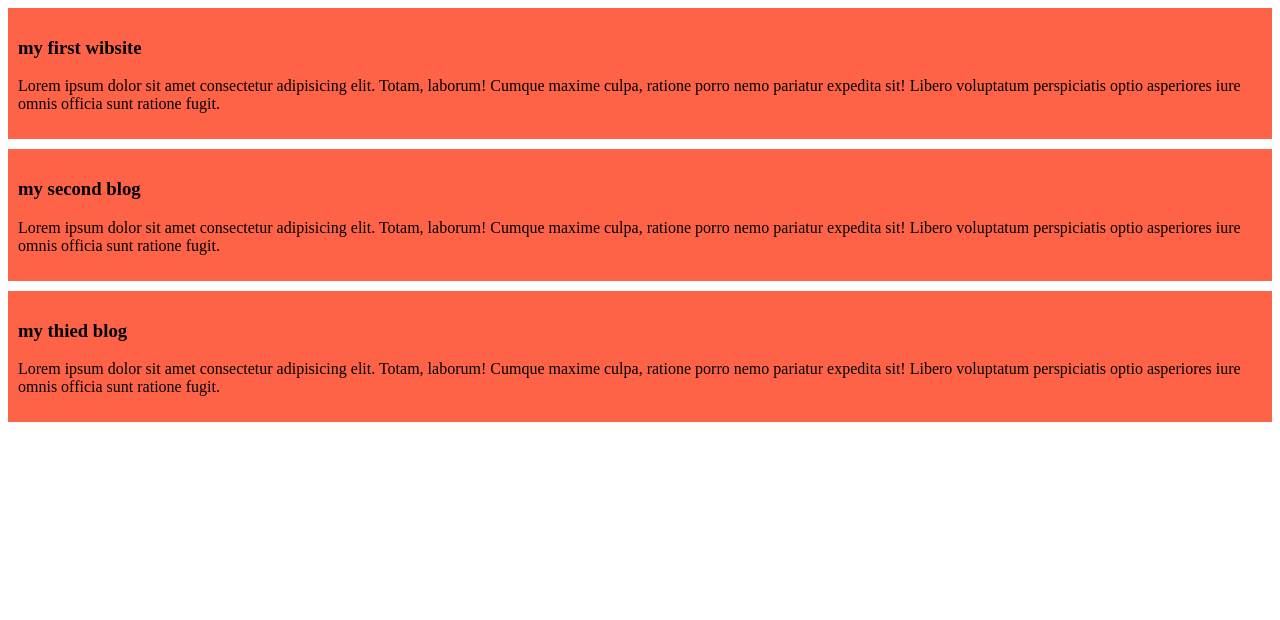
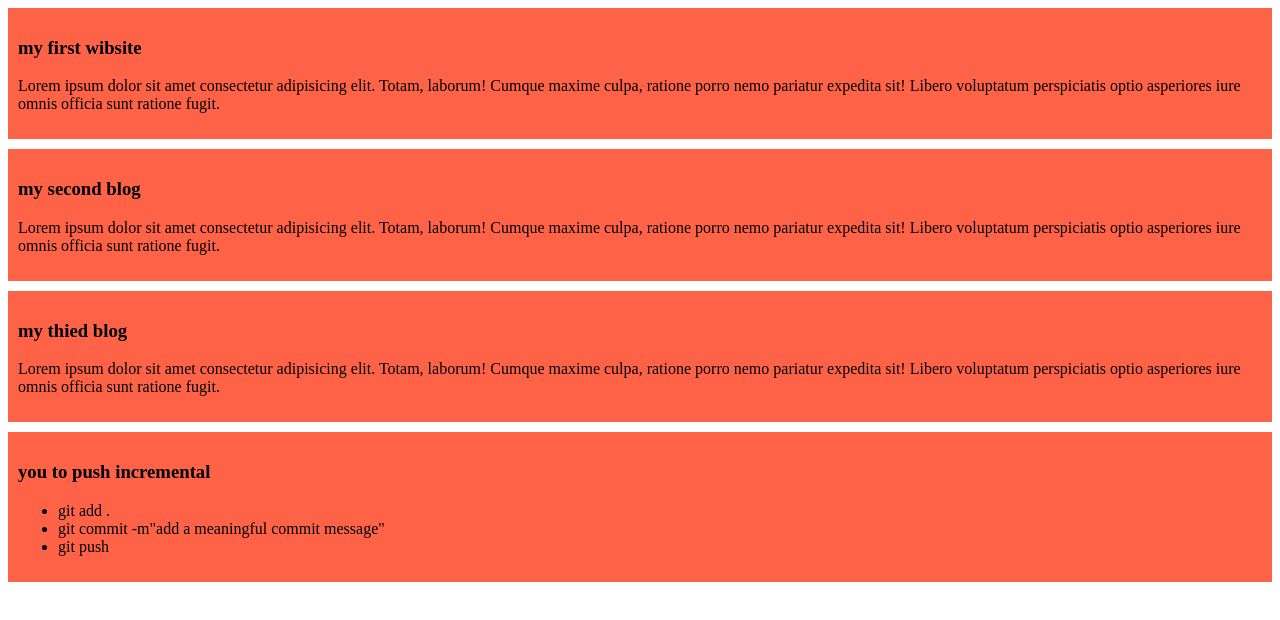
Before and after one commit to devrakibhossain/My--simple-website, a plain HTML site: page index.html in a window 1280 px wide. Drawn offline with Linux system fonts and the light colour scheme.

Commit message:
added a list to push code

```diff
--- a/index.html
+++ b/index.html
@@ -19,5 +19,14 @@
         <h3>my thied blog </h3>
         <p>Lorem ipsum dolor sit amet consectetur adipisicing elit. Totam, laborum! Cumque maxime culpa, ratione porro nemo pariatur expedita sit! Libero voluptatum perspiciatis optio asperiores iure omnis officia sunt ratione fugit.</p>
     </div>
+    <div>
+        <h3>you to push incremental</h3>
+        <ul>
+            <li>git add .</li>
+            <li>git commit -m"add a meaningful commit message"</li>
+            <li>git push</li>
+        </ul>
+
+    </div>
 </body>
 </html>
```
